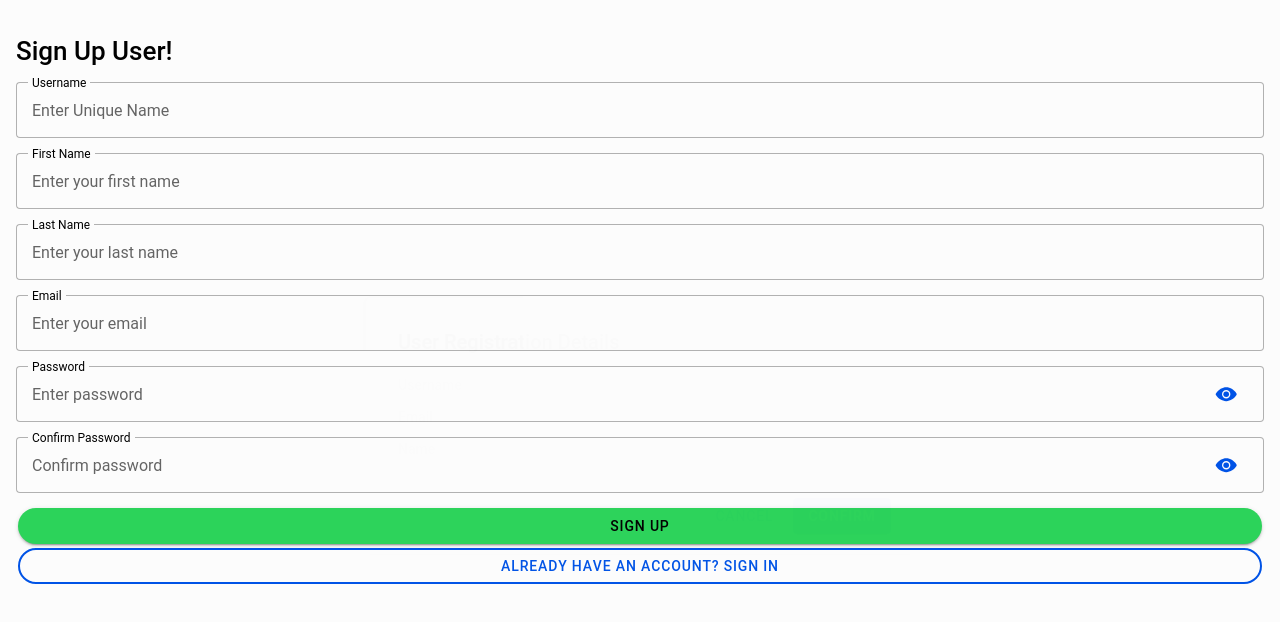
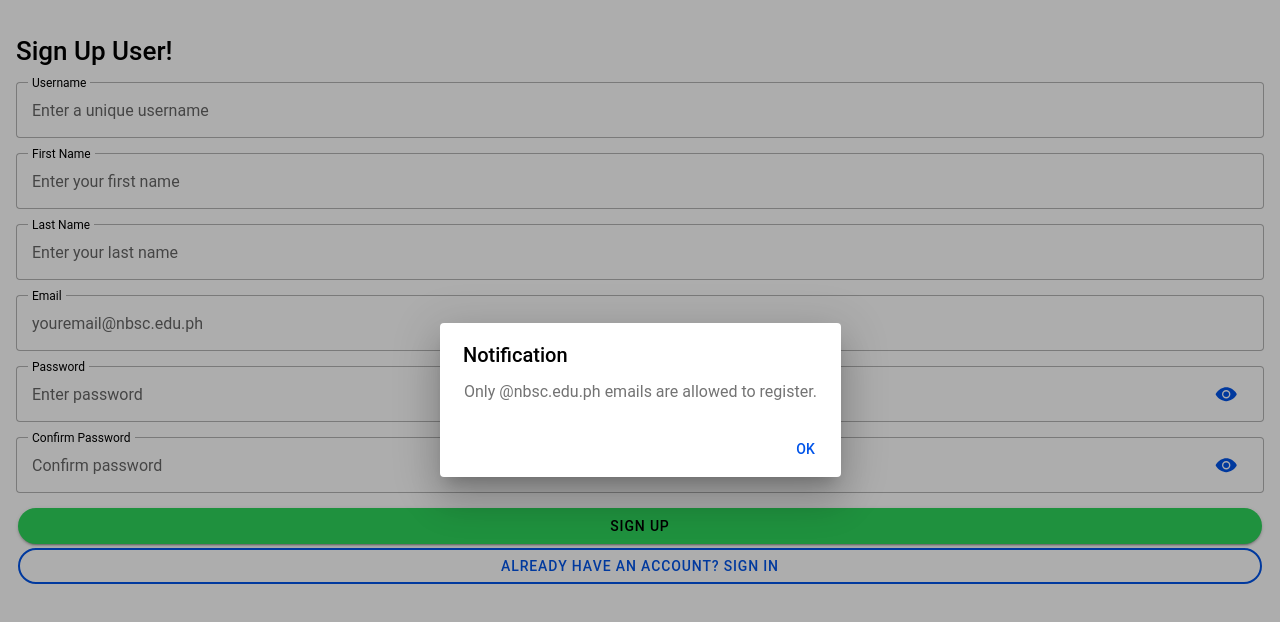
Before and after one commit to aryeeeeeeeeel/it35-final, a React (Vite) app: page /it35-final/signup in a window 1280 px wide. Both pictures are taken after a click on the element "SIGN UP". Shown: the top 622 px of the page. Built offline with nearby package versions, Linux system fonts and the light colour scheme; no server answers.

Commit message:
Added supabase in signup.tsx

```diff
--- a/package.json
+++ b/package.json
@@ -25,6 +25,7 @@
     "@supabase/supabase-js": "^2.49.4",
     "@types/react-router": "^5.1.20",
     "@types/react-router-dom": "^5.3.3",
+    "bcryptjs": "^3.0.2",
     "gh-pages": "^6.3.0",
     "ionicons": "^7.4.0",
     "react": "19.0.0",
--- a/src/pages/Signup.tsx
+++ b/src/pages/Signup.tsx
@@ -1,4 +1,5 @@
 import {
+    IonAlert,
     IonButton,
     IonButtons,
       IonCard,
@@ -7,16 +8,29 @@ import {
       IonCardSubtitle,
       IonCardTitle,
       IonContent,
-      IonHeader,
       IonInput,
       IonInputPasswordToggle,
-      IonMenuButton,
       IonModal,
       IonPage,
-      IonTitle,
-      IonToolbar
+      IonText,
+      IonTitle
   } from '@ionic/react';
+  import { supabase } from '../utils/supabaseClient';
+  import bcrypt from 'bcryptjs';
   import { useState } from 'react';
+
+  // Reusable Alert Component
+  const AlertBox: React.FC<{ message: string; isOpen: boolean; onClose: () => void }> = ({ message, isOpen, onClose }) => {
+    return (
+      <IonAlert
+        isOpen={isOpen}
+        onDidDismiss={onClose}
+        header="Notification"
+        message={message}
+        buttons={['OK']}
+      />
+    );
+  };
 
   const Signup: React.FC = () => {
     const [username, setUsername] = useState('');
@@ -26,37 +40,85 @@ import { useState } from 'react';
     const [password, setPassword] = useState('');
   const [confirmPassword, setConfirmPassword] = useState('');
   const [showVerificationModal, setShowVerificationModal] = useState(false);
+  const [showSuccessModal, setShowSuccessModal] = useState(false);
+  const [alertMessage, setAlertMessage] = useState('');
+  const [showAlert, setShowAlert] = useState(false);
 
   const handleOpenVerificationModal = () => {
+    if (!email.endsWith("@nbsc.edu.ph")) {
+        setAlertMessage("Only @nbsc.edu.ph emails are allowed to register.");
+        setShowAlert(true);
+        return;
+    }
+
+    if (password !== confirmPassword) {
+        setAlertMessage("Passwords do not match.");
+        setShowAlert(true);
+        return;
+    }
     setShowVerificationModal(true);
   };
 
-  const doRegister = () => {
+  const doRegister = async () => {
+    setShowVerificationModal(false);
+    try {
+        // Sign up in Supabase authentication
+        const { data, error } = await supabase.auth.signUp({ email, password });
 
-  console.log("Registering:", { username, email, firstName, lastName });
-    setShowVerificationModal(false);
+        if (error) {
+            throw new Error("Account creation failed: " + error.message);
+        }
+
+        // Hash password before storing in the database
+        const salt = await bcrypt.genSalt(10);
+        const hashedPassword = await bcrypt.hash(password, salt);
+
+        // Insert user data into 'users' table
+        const { error: insertError } = await supabase.from("users").insert([
+            {
+                username,
+                user_email: email,
+                user_firstname: firstName,
+                user_lastname: lastName,
+                user_password: hashedPassword,
+            },
+        ]);
+
+        if (insertError) {
+            throw new Error("Failed to save user data: " + insertError.message);
+        }
+
+        setShowSuccessModal(true);
+    } catch (err) {
+        // Ensure err is treated as an Error instance
+        if (err instanceof Error) {
+            setAlertMessage(err.message);
+        } else {
+            setAlertMessage("An unknown error occurred.");
+        }
+        setShowAlert(true);
+    }
   };
     return (
       <IonPage>
         <IonContent className='ion-padding'>
         <h1>Sign Up User!</h1>
 
-        <IonInput label="Username" labelPlacement="stacked" fill="outline" type="text" placeholder="Enter Unique Name" value={username} onIonChange={e => setUsername(e.detail.value!)} style={{ marginTop: '15px' }} />
+        <IonInput label="Username" labelPlacement="stacked" fill="outline" type="text" placeholder="Enter a unique username" value={username} onIonChange={e => setUsername(e.detail.value!)} style={{ marginTop: '15px' }} />
           <IonInput label="First Name" labelPlacement="stacked" fill="outline" type="text" placeholder="Enter your first name" value={firstName} onIonChange={e => setFirstName(e.detail.value!)} style={{ marginTop: '15px' }} />
           <IonInput label="Last Name" labelPlacement="stacked" fill="outline" type="text" placeholder="Enter your last name" value={lastName} onIonChange={e => setLastName(e.detail.value!)} style={{ marginTop: '15px' }} />
-        <IonInput label="Email" labelPlacement="stacked" fill="outline" type="email" placeholder="Enter your email" value={email} onIonChange={e => setEmail(e.detail.value!)} style={{ marginTop: '15px' }} />
-
+          <IonInput label="Email" labelPlacement="stacked" fill="outline" type="email" placeholder="youremail@nbsc.edu.ph" value={email} onIonChange={e => setEmail(e.detail.value!)} style={{ marginTop: '15px' }} />
           <IonInput label="Password" labelPlacement="stacked" fill="outline" type="password" placeholder="Enter password" value={password} onIonChange={e => setPassword(e.detail.value!)} style={{ marginTop: '15px' }} >
               <IonInputPasswordToggle slot="end" />
           </IonInput>
-
           <IonInput label="Confirm Password" labelPlacement="stacked" fill="outline" type="password" placeholder="Confirm password" value={confirmPassword} onIonChange={e => setConfirmPassword(e.detail.value!)} style={{ marginTop: '15px' }} >
               <IonInputPasswordToggle slot="end" />
           </IonInput>
-        <IonButton onClick={handleOpenVerificationModal} expand="full" shape='round' color= 'success' style={{ marginTop: '15px' }}>
-          Sign Up
+
+          <IonButton onClick={handleOpenVerificationModal} expand="full" color='success' shape='round' style={{ marginTop: '15px' }}>
+              Sign up
           </IonButton>
-        <IonButton routerLink="/it35-final" expand="full" fill="outline" shape='round'>
+          <IonButton routerLink="/it35-lab" expand="full" fill="outline" shape='round'>
               Already have an account? Sign in
           </IonButton>
 
@@ -69,6 +131,7 @@ import { useState } from 'react';
                           <hr />
                           <IonCardSubtitle>Username</IonCardSubtitle>
                           <IonCardTitle>{username}</IonCardTitle>
+
                           <IonCardSubtitle>Email</IonCardSubtitle>
                           <IonCardTitle>{email}</IonCardTitle>
 
@@ -83,6 +146,23 @@ import { useState } from 'react';
                   </IonCard>
               </IonContent>
           </IonModal>
+
+          {/* Success Modal */}
+          <IonModal isOpen={showSuccessModal} onDidDismiss={() => setShowSuccessModal(false)}>
+              <IonContent className="ion-padding" style={{ display: 'flex', flexDirection: 'column', justifyContent: 'center', alignItems: 'center', height: '100vh', textAlign: 'center', marginTop: '35%' }}>
+                  <IonTitle style={{ marginTop: '35%' }}>Registration Successful 🎉</IonTitle>
+                  <IonText>
+                      <p>Your account has been created successfully.</p>
+                      <p>Please check your email address.</p>
+                  </IonText>
+                  <IonButton routerLink="/it35-final" routerDirection="back" color="primary">
+                      Go to Login
+                  </IonButton>
+              </IonContent>
+          </IonModal>
+
+          {/* Reusable AlertBox Component */}
+          <AlertBox message={alertMessage} isOpen={showAlert} onClose={() => setShowAlert(false)} />
       </IonContent>
       </IonPage>
     );
```
Also changed, not shown: 1 other file (tests, documents, lock files or other folders). Lines whose indentation alone changed are shown as unchanged.
